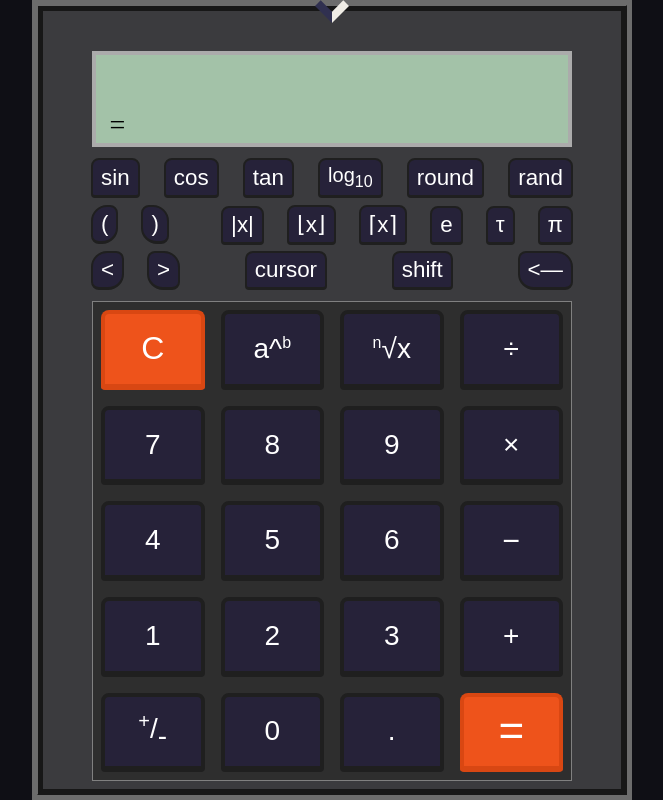
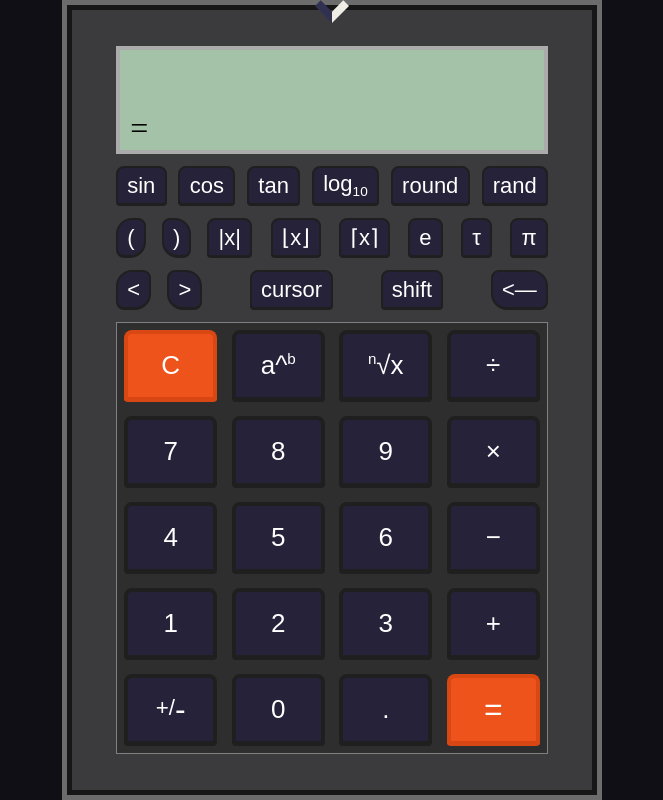
Before and after one commit to bthol/GoodEval, a Django app: page / in a window 1280 px wide. Shown: the whole page, without its empty margins (308-971 px from the left). Run offline with Django 5.2, Linux system fonts and the light colour scheme.

Commit message:
scalable calculator

```diff
--- a/app/templates/index.html
+++ b/app/templates/index.html
@@ -58,21 +58,23 @@
         </div>
 
         <div class="btns"> <!-- wrapper element for listener -->
-            <div class="top-button-container">
-                <button id="btn-shift-1" class="key top-button soft-edge-style highlight-back">sin</button>
-                <button id="btn-shift-2" class="key top-button soft-edge-style highlight-back">cos</button>
-                <button id="btn-shift-3" class="key top-button soft-edge-style highlight-back">tan</button>
-                <button id="btn-shift-4" class="key top-button soft-edge-style highlight-back" style="font-size: 2.5vmin;">log<sub id="btn-shift-4-sub" class="key">10</sub></button>
-                <button id="btn-shift-5" class="key top-button soft-edge-style highlight-back">round</button>
-                <button id="btn-shift-6" class="key top-button soft-edge-style highlight-back">rand</button>
+            <div class="top-button-container flex-center">
+                <div class="flex-between-wide">
+                    <button id="btn-shift-1" class="key top-button soft-edge-style highlight-back">sin</button>
+                    <button id="btn-shift-2" class="key top-button soft-edge-style highlight-back">cos</button>
+                    <button id="btn-shift-3" class="key top-button soft-edge-style highlight-back">tan</button>
+                    <button id="btn-shift-4" class="key top-button soft-edge-style highlight-back">log<sub id="btn-shift-4-sub" class="key">10</sub></button>
+                    <button id="btn-shift-5" class="key top-button soft-edge-style highlight-back">round</button>
+                    <button id="btn-shift-6" class="key top-button soft-edge-style highlight-back">rand</button>
+                </div>
             </div>
 
-            <div class="top-button-container">
-                <div>
+            <div class="top-button-container flex-between">
+                <div class="flex-start">
                     <button id="btn-paren-open" class="special top-button right-left-style highlight-back">&#40;</button> <!-- decimal for ( : &#40; -->
                     <button id="btn-paren-close" class="special top-button left-right-style highlight-back">&#41;</button> <!-- decimal for ) : &#41; -->
                 </div>
-                <div>
+                <div class="flex-between-wide">
                     <button id="btn-absolute-value" class="operation top-button soft-edge-style highlight-back">|x|</button>
                     <button id="btn-floor" class="operation top-button soft-edge-style highlight-back">⌊x⌋</button>
                     <button id="btn-ceil" class="operation top-button soft-edge-style highlight-back">⌈x⌉</button>
@@ -82,24 +84,24 @@
                 </div>
             </div>
 
-            <div class="top-button-container">
-                <div>
+            <div class="top-button-container flex-between">
+                <div class="flex-start">
                     <button id="btn-cursor-backward" class="cursor top-button right-left-style highlight-back">&lt;</button> <!-- html entity: ">"-->
                     <button id="btn-cursor-forward" class="cursor top-button left-right-style highlight-back">&gt;</button> <!-- html entity: "<"-->
                 </div>
-                <div>
+                <div class="flex-center">
                     <button id="btn-cursor-mode" class="cursor top-button soft-edge-style highlight-back">cursor</button>
                 </div>
-                <div>
+                <div class="flex-center">
                     <button id="btn-shift" class="special top-button soft-edge-style highlight-back">shift</button>
                 </div>
-                <div>
+                <div class="flex-end">
                     <button id="btn-backspace" class="cursor top-button left-right-style highlight-back">&lt;—</button> <!-- html entity: "<"-->
                 </div>
             </div>
 
             <div class="bottom-button-container">
-                <button id="btn-clear" class="special grid-start button orange soft-edge-style" style="font-size: 4vmin;" >C</button>
+                <button id="btn-clear" class="special grid-start button orange soft-edge-style">C</button>
                 <button id="btn-power" class="operation button normal soft-edge-style highlight-back">a^<sup id="btn-power-sup" class="operation">b</sup></button>
                 <button id="btn-root" class="operation button normal soft-edge-style highlight-back"><sup id="btn-root-sup" class="operation">n</sup>√x</button> <!-- alt code 251: "√"-->
                 <button id="btn-num9" class="numpad grid-start button normal soft-edge-style highlight-back">9</button>
@@ -112,13 +114,13 @@
                 <button id="btn-num2" class="numpad grid-start button normal soft-edge-style highlight-back">2</button>
                 <button id="btn-num1" class="numpad grid-start button normal soft-edge-style highlight-back">1</button>
                 <button id="btn-num0" class="numpad grid-start button normal soft-edge-style highlight-back">0</button>
-                <button id="btn-sign" class="operation grid-start button normal soft-edge-style highlight-back"><sup id="btn-sign-sup" class="operation" style="font-size: 2.5vmin;">+</sup>/<sub id="btn-sign-sub" class="operation" style="font-size: 3.5vmin;">-</sub></button>
+                <button id="btn-sign" class="operation grid-start button normal soft-edge-style highlight-back">+/<sub id="btn-sign-sub" class="operation">-</sub></button>
                 <button id="btn-divide" class="operation grid-end button normal soft-edge-style highlight-back">÷</button> <!-- html entity: &divide; + decimal: &#247; -->
                 <button id="btn-multiply" class="operation grid-end button normal soft-edge-style highlight-back">×</button> <!-- html entity: &times; + decimal: &#215; -->
-                <button id="btn-minus" class="operation grid-end button normal soft-edge-style highlight-back" style="font-size: 3.8vmin;">−</button> <!-- html entity: &minus; + decimal: &#8722; -->
+                <button id="btn-minus" class="operation grid-end button normal soft-edge-style highlight-back">−</button> <!-- html entity: &minus; + decimal: &#8722; -->
                 <button id="btn-plus" class="operation grid-end button normal soft-edge-style highlight-back">+</button> <!-- html entity: &plus; + decimal: &#43; -->
                 <button id="btn-decimal" class="special grid-start button normal soft-edge-style highlight-back">.</button>
-                <button id="btn-equals" class="special grid-end button orange soft-edge-style" style="font-size: 5.5vmin;">=</button> <!-- html entity: &equals; + decimal: &#61; -->
+                <button id="btn-equals" class="special grid-end button orange soft-edge-style">=</button> <!-- html entity: &equals; + decimal: &#61; -->
             </div>
         </div>
     </div>
--- a/static/scripts/probScript.js
+++ b/static/scripts/probScript.js
@@ -288,9 +288,9 @@ function toggleShiftMode() {
         shiftBtn3.innerText = 'atanh';
         // Σ = html entity: &sum; + html code: &#8721;
         // ∏ = html entity: &prod; + html code: &#8719;
-        shiftBtn4.innerHTML = '<div id="btn-shift-4-div" class="key" style="display: flex; align-items: center; font-size: 2.8vmin">Σ<div id="btn-shift-4-div-child" class="key" style="font-size: 2vmin">a<sub id="btn-shift-6-sub" class="key" style="font-size:1.5vmin">i</sub>n</div></div>';
-        shiftBtn5.innerHTML = `<div id="btn-shift-5-div" class="key" style="display: flex; align-items: center; font-size: 2.8vmin">Σ<div id="btn-shift-5-div-child" class="key" style="font-size: 2vmin">n${operation.div}a<sub id="btn-shift-6-sub" class="key" style="font-size:1.5vmin">i</sub></div></div>`;
-        shiftBtn6.innerHTML = `<div id="btn-shift-6-div" class="key" style="display: flex; align-items: center; font-size: 2.8vmin">Σ<div id="btn-shift-6-div-child" class="key" style="font-size: 2vmin">a<sub id="btn-shift-6-sub" class="key" style="font-size:1.5vmin">i</sub>${operation.div}n</div></div>`;
+        shiftBtn4.innerHTML = `<div id="btn-shift-4-div" class="key" style="display: flex; align-items: center; font-size: ${2.8 * Number(window.getComputedStyle(calc).getPropertyValue('--scale-calc-size'))}vmin">Σ<div id="btn-shift-4-div-child" class="key" style="font-size: ${2 * Number(window.getComputedStyle(calc).getPropertyValue('--scale-calc-size'))}vmin">a<sub id="btn-shift-6-sub" class="key" style="font-size:1.5vmin">i</sub>n</div></div>`;
+        shiftBtn5.innerHTML = `<div id="btn-shift-5-div" class="key" style="display: flex; align-items: center; font-size: ${2.8 * Number(window.getComputedStyle(calc).getPropertyValue('--scale-calc-size'))}vmin">Σ<div id="btn-shift-5-div-child" class="key" style="font-size: ${2 * Number(window.getComputedStyle(calc).getPropertyValue('--scale-calc-size'))}vmin">n${operation.div}a<sub id="btn-shift-6-sub" class="key" style="font-size:1.5vmin">i</sub></div></div>`;
+        shiftBtn6.innerHTML = `<div id="btn-shift-6-div" class="key" style="display: flex; align-items: center; font-size: ${2.8 * Number(window.getComputedStyle(calc).getPropertyValue('--scale-calc-size'))}vmin">Σ<div id="btn-shift-6-div-child" class="key" style="font-size: ${2 * Number(window.getComputedStyle(calc).getPropertyValue('--scale-calc-size'))}vmin">a<sub id="btn-shift-6-sub" class="key" style="font-size:1.5vmin">i</sub>${operation.div}n</div></div>`;
     }
 };
 
--- a/static/stylesheets/index.css
+++ b/static/stylesheets/index.css
@@ -1,17 +1,6 @@
 .body {
     margin: 0px;
     height: 100vh;
-
-    /* scaling */
-
-    /* --screen-width: 1vmin; */
-    /* --screen-height: 1vmin; */
-
-    /* --scale-top-btns-width: 1vmin; */
-    /* --scale-top-btns-height: 1vmin; */
-
-    /* --scale-bottom-btns-width: 1vmin; */
-    /* --scale-bottom-btns-height: 1vmin; */
 }
 
 /* NAVIGATION */
@@ -119,26 +108,32 @@ nav {
     25%, 50% {top: -1.2vmin}
 }
 
+/* container for calculator */
+
 .calculator-background {
-    width: 75vmin;
-    height: 100vmin;
-    padding: 5vmin;
-    margin: calc(50vh - 50vmin) auto;
+
+    /* scaling */
+    --scale-calc-size: 1;
+
+    width: calc(67.5vmin * var(--scale-calc-size));
+    height: calc(100vmin * var(--scale-calc-size));
+    padding: calc(4.5vmin * var(--scale-calc-size));
+    margin: auto;
     background: var(--color-bckgrnd-3);
-    border-top: 1.4vmin ridge var(--color-border-2);
-    border-right: 1.4vmin groove var(--color-border-2);
-    border-bottom: 1.4vmin groove var(--color-border-2);
-    border-left: 1.4vmin ridge var(--color-border-2);
+    border-top: calc(1.26vmin * var(--scale-calc-size)) ridge var(--color-border-2);
+    border-right: calc(1.26vmin * var(--scale-calc-size)) groove var(--color-border-2);
+    border-bottom: calc(1.26vmin * var(--scale-calc-size)) groove var(--color-border-2);
+    border-left: calc(1.26vmin * var(--scale-calc-size)) ridge var(--color-border-2);
 }
 
 /* SCREEN */
 .screen {
-    width: 60vmin;
-    height: 12vmin;
+    width: calc(54vmin * var(--scale-calc-size));
+    height: calc(13.5vmin * var(--scale-calc-size));
+    margin: 0px auto;
+    margin-bottom: calc(.9vmin * var(--scale-calc-size));
     background: var(--color-screen);
-    border: .6vmin solid var(--color-border-4);
-    margin: 0px auto;
-    margin-bottom: 1vmin;
+    border: calc(.54vmin * var(--scale-calc-size)) solid var(--color-border-4);
 }
 
 .screen > div {
@@ -159,23 +154,23 @@ nav {
 }
 
 .shift-mode {
-    font-size: 1.7vmin;
     grid-column: 3;
+    font-size: calc(1.8vmin * var(--scale-calc-size));
 }
 
 .cursor-mode {
-    font-size: 1.7vmin;
     grid-column: 2;
     grid-row: 1;
+    font-size: calc(1.8vmin * var(--scale-calc-size));
 }
 
 #screen-content {
-    padding-left: 1vmin;
+    padding-left: calc(.9vmin * var(--scale-calc-size));
     margin: 0px;
     grid-row: 2;
     grid-column: 1 / span 4;
     display: flex;
-    gap: .15vmin;
+    gap: calc(.14vmin * var(--scale-calc-size));
     align-content: center;
     white-space: nowrap;
     overflow-x: scroll;
@@ -188,8 +183,8 @@ nav {
 #equal-sign {
     margin: 0px;
     justify-self: center;
-    align-self: center;
     grid-row: 3;
+    font-size: calc(4vmin * var(--scale-calc-size));
 }
 
 #screen-answer {
@@ -197,77 +192,137 @@ nav {
     margin-right: 0px;
     grid-row: 3;
     display: flex;
-    gap: .5vmin;
+    gap: calc(.6vmin var(--scale-calc-size));
     white-space: nowrap;
     overflow-x: scroll;
 }
 
+/* font sizes */
+
+#screen-content > div {
+    font-size: calc(4vmin * var(--scale-calc-size));
+}
+
+#screen-answer > div {
+    font-size: calc(4vmin * var(--scale-calc-size));
+}
+
+#btn-sign {
+    font-size: calc(2.8vmin * var(--scale-calc-size));
+}
+
+#btn-sign-sub {
+    font-size: calc(4vmin * var(--scale-calc-size));
+}
+
+#btn-equals {
+    font-size: calc(4vmin * var(--scale-calc-size));
+}
+
+#btn-shift-4-sub {
+    font-size: calc(1.7vmin * var(--scale-calc-size));
+}
+
+#btn-power-sup {
+    font-size: calc(1.9vmin * var(--scale-calc-size));
+}
+
+#btn-root-sup {
+    font-size: calc(1.9vmin * var(--scale-calc-size));
+}
+
 /* BUTTONS */
-.top-button-container {
+.flex-between {
     display: flex;
     justify-content: space-between;
-    padding: .4vmin 0vmin;
+    gap: calc(2vmin * var(--scale-calc-size));
+}
+
+.flex-between-wide {
+    display: flex;
+    justify-content: space-between;
+    width: 100%;
+}
+
+.flex-start {
+    display: flex;
+    justify-content: start;
+    gap: calc(2vmin * var(--scale-calc-size));
+}
+
+.flex-end {
+    display: flex;
+    justify-content: end;
+}
+
+.flex-center {
+    display: flex;
+    justify-content: center;
+}
+
+.top-button-container {
+    white-space: nowrap;
+    margin: calc(1.5vmin * var(--scale-calc-size)) calc(1vmin * var(--scale-calc-size));
+    height: calc(5vmin * var(--scale-calc-size));
 }
 
 .top-button {
     position: relative;
-    padding: 0.5vmin 1vmin;
-    margin: 0vmin 1vmin;
+    padding: calc(0.3vmin * var(--scale-calc-size)) calc(1.15vmin * var(--scale-calc-size));
     cursor: pointer;
-    font-size: 2.8vmin;
     background-color: var(--color-fill-2);
     color: var(--color-font);
-    border: .3vmin solid var(--color-border-3);
-    border-bottom: .4vmin solid var(--color-border-3);
+    border: calc(.3vmin * var(--scale-calc-size)) solid var(--color-border-3);
+    border-bottom: calc(.4vmin * var(--scale-calc-size)) solid var(--color-border-3);
+    font-size: calc(2.75vmin * var(--scale-calc-size));
 }
 .top-button:active {
-    border: .25vmin solid var(--color-border-3);
-    border-bottom: .1vmin solid var(--color-border-3);
-    top: .2vmin;
+    border: calc(.25vmin * var(--scale-calc-size)) solid var(--color-border-3);
+    border-bottom: calc(.1vmin * var(--scale-calc-size)) solid var(--color-border-3);
+    top: calc(.2vmin * var(--scale-calc-size));
 }
 
 .bottom-button-container {
     grid-row: 3;
-    width: 60vmin;
-    height: 60vmin;
+    width: calc(54vmin * var(--scale-calc-size));
+    height: calc(54vmin * var(--scale-calc-size));
     display: grid;
     grid-template-columns: 1fr 1fr 1fr 1fr; /* 4 columns */
     grid-template-rows: 1fr 1fr 1fr 1fr 1fr; /* 5 rows */
-    grid-gap: 2vmin;
-    padding: 1vmin;
+    grid-gap: calc(1.8vmin * var(--scale-calc-size));
+    padding: calc(.9vmin * var(--scale-calc-size));
     margin: 0px auto;
-    margin-top: 1vmin;
+    margin-top: calc(.9vmin * var(--scale-calc-size));
     background: var(--color-bckgrnd-2);
-    border: .1vmin solid var(--color-border-1);
+    border: calc(.1vmin * var(--scale-calc-size)) solid var(--color-border-1);
 }
 
 .button {
     position: relative;
-    padding: 0vmin 3vmin;
+    padding: 0vmin calc(2.7vmin * var(--scale-calc-size));
     color: var(--color-font);
     cursor: pointer;
-    font-size: 3.5vmin;
+    font-size: calc(3.25vmin * var(--scale-calc-size));
 }
 
 .button.normal {
     background: var(--color-fill-2);
-    border: .5vmin solid var(--color-border-3);
-    border-bottom: .8vmin solid var(--color-border-3);
+    border: calc(.5vmin * var(--scale-calc-size)) solid var(--color-border-3);
+    border-bottom: calc(.7vmin * var(--scale-calc-size)) solid var(--color-border-3);
 }
 .button.normal:active {
-    border: .5vmin solid var(--color-border-3);
-    border-bottom: .4vmin solid var(--color-border-3);
-    top: .25vmin;
+    border-bottom: calc(.4vmin * var(--scale-calc-size)) solid var(--color-border-3);
+    top: calc(.25vmin * var(--scale-calc-size));
 }
 
 .button.orange {
     background: #ee531b;
-    border: .5vmin solid #d94712;
-    border-bottom: .8vmin solid #d84713;
+    border: calc(.5vmin * var(--scale-calc-size)) solid #d94712;
+    border-bottom: calc(.7vmin * var(--scale-calc-size)) solid #d84713;
 }
 .button.orange:active {
     border-bottom: hidden;
-    top: .25vmin;
+    top: calc(.25vmin * var(--scale-calc-size));
 }
 
 .button.grid-start { /* special operations section */
@@ -366,15 +421,15 @@ nav {
 }
 
 .left-right-style {
-    border-radius: 1vmin 2vmin 1vmin 2vmin;
+    border-radius: calc(1vmin * var(--scale-calc-size)) calc(2vmin * var(--scale-calc-size)) calc(1vmin * var(--scale-calc-size)) calc(2vmin * var(--scale-calc-size));
 }
 
 .right-left-style {
-    border-radius: 2vmin 1vmin 2vmin 1vmin;
+    border-radius: calc(2vmin * var(--scale-calc-size)) calc(1vmin * var(--scale-calc-size)) calc(2vmin * var(--scale-calc-size)) calc(1vmin * var(--scale-calc-size));
 }
 
 .soft-edge-style {
-    border-radius: 1vmin 1vmin .5vmin .5vmin;
+    border-radius: calc(1vmin * var(--scale-calc-size)) calc(1vmin * var(--scale-calc-size)) calc(.5vmin * var(--scale-calc-size)) calc(.5vmin * var(--scale-calc-size));
 }
 
 .highlight-back:hover {
```
Also changed, not shown: static/scripts/indexInterface.js (+10 -0 lines).
